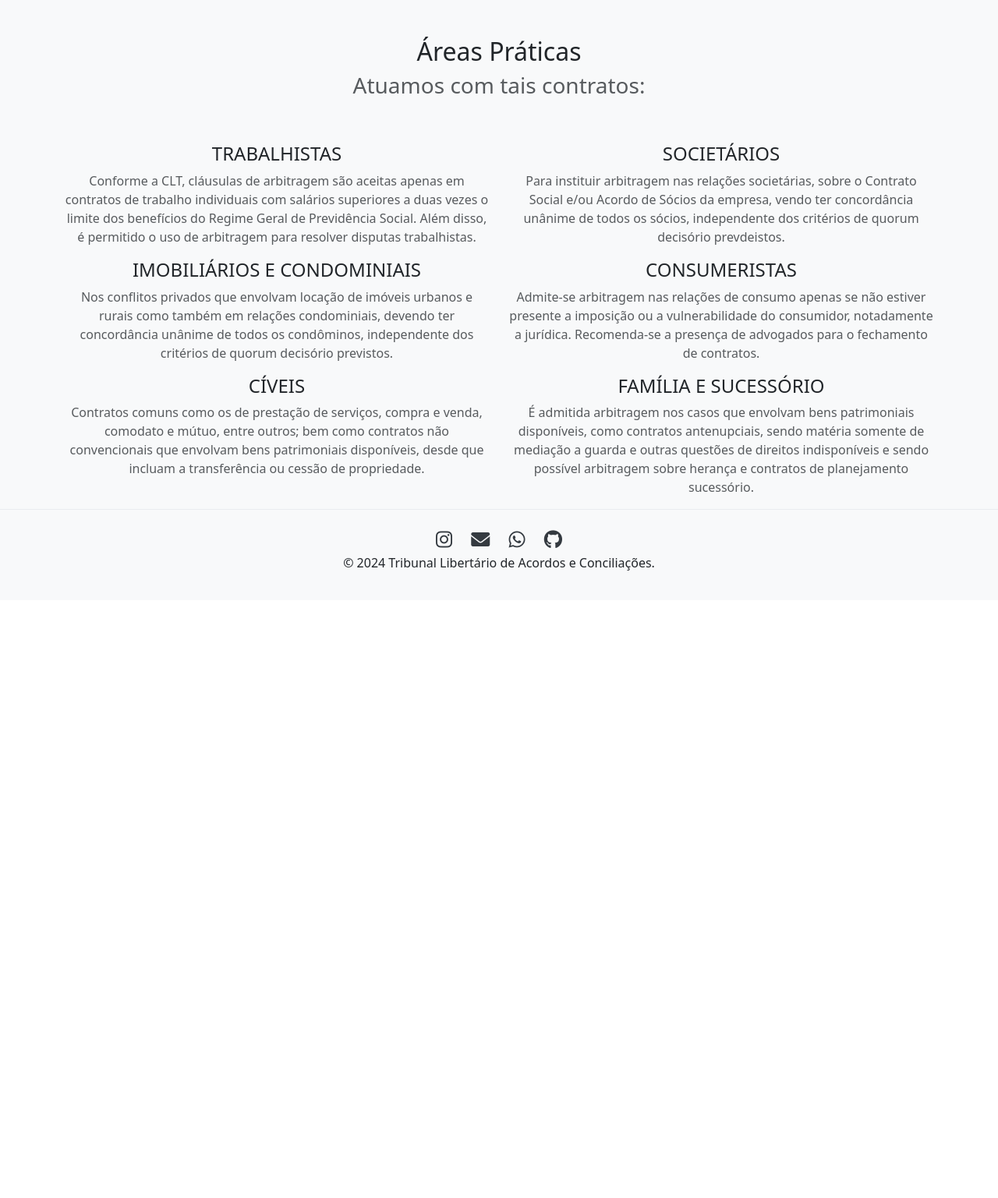
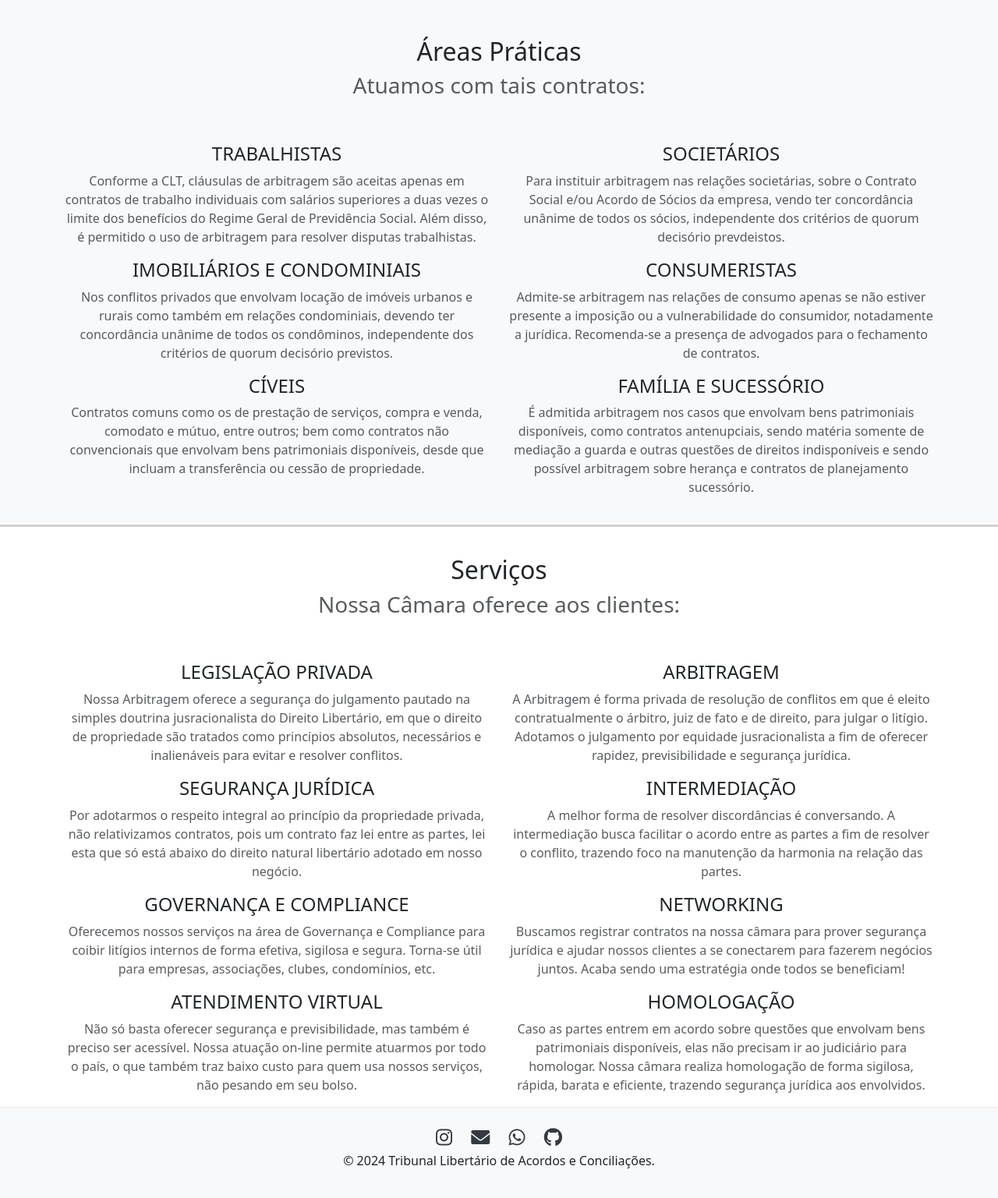
Before and after one commit to TheoTavora/Criofitness-Tlac, a PHP site: page /landing.html in a window 1280 px wide. Shown: the part 871-2408 px from the top of the page at 78% size. Before the commit the page ends 1603 px from the top, so only its background shows below. Run offline with PHP 8.4, Linux system fonts and the light colour scheme; some libraries are stand-ins or nearby versions.

Commit message:
add: serviços section

```diff
--- a/landing.css
+++ b/landing.css
@@ -25,6 +25,7 @@ html, body {
 
 body {
     overflow-x: hidden; /* Evita a rolagem horizontal */
+    background-color: #F1F1F1;
 }
 
 .menu {
@@ -67,9 +68,9 @@ body {
 }
 
 .wpp-div {
-    background-color: #60AC59;
-    width: 160px;
-    height: 55px;
+    background-color: #313345;;
+    width: 50px;
+    height: 50px;
     display: flex;
     align-items: center;
     justify-content: center;
@@ -108,6 +109,11 @@ body {
     cursor: pointer;
 }
 
+#envelope-email{
+    color: white;
+    font-size: 25px;
+}
+
 /* Hero Section */
 .hero-section {
     background-color: #313345;
@@ -137,6 +143,11 @@ body {
     border: 2px solid #F1F1F1;
     border-radius: 5px;
 }
+
+.separator {
+    border-top: 3px solid #d0d0d0; /* Cor cinza clara */
+    margin: 20px 0; /* Espaço acima e abaixo da linha */
+  }
 
 .areas-section {
     padding: 40px 0;
--- a/landing.html
+++ b/landing.html
@@ -13,18 +13,16 @@
 </head>
 <body>
     <div class="menu">
-        <a href="landing.html"><img src="/imgs/logo tlac.png" class="logo"></a>
+        <img src="/imgs/logo tlac.png" class="logo" href="landing.html">
         <ul class="navbar">
-            <li><a href="#">QUEM SOMOS</a></li>
-            <li><a href="#">ÁREAS DE SERVIÇO</a></li>
-            <li><a href="#">DOCUMENTOS</a></li>
-            <li><a href="#">CONTATO</a></li>
+            <li><a href="#practices">ÁREAS DE SERVIÇO</a></li>
+            <li><a href="#documents">DOCUMENTOS</a></li>
+            <li><a href="#footer-content">CONTATO</a></li>
 
         </ul>
         <div class="whats-button">
             <div class="wpp-div">
-              <a href="mailto:email@exemplo.com" title="Email"><i class="fas fa-envelope"></i></a>
-                <li><a href="#">Chame no Whatsapp</a></li>
+              <a href="mailto:email@exemplo.com" title="Email"><i class="fas fa-envelope" id="envelope-email"></i></a>
             </div>
         </div>
         <div class="bx bx-menu" id="menu-icon"></div>
@@ -123,12 +121,98 @@
             </div>
           </div>
         </div>
+        <div class="separator"></div>
       </section>
+
+      <!-- Práticas -->
+    <section class="page-section" id="services">
+      <div class="container">
+        <div class="row">
+          <div class="col-lg-12 text-center mb-5 mt-3">
+            <h2>Serviços</h2>
+            <h3 class="section-subheading text-muted">Nossa Câmara oferece aos clientes:</h3>
+          </div>
+        </div>
+        <div class="row text-center">
+          <div class="col-md-6">
+            <h4 class="service-heading text-uppercase">Legislação Privada</h4>
+            <p class="text-muted">
+              Nossa Arbitragem oferece a segurança do julgamento pautado na simples doutrina jusracionalista do Direito
+              Libertário, em que o direito de propriedade são tratados como princípios absolutos, necessários e
+              inalienáveis para evitar e resolver conflitos.
+            </p>
+          </div>
+          <div class="col-md-6">
+            <h4 class="service-heading text-uppercase">Arbitragem</h4>
+            <p class="text-muted">
+              A Arbitragem é forma privada de resolução de conflitos em que é eleito contratualmente o árbitro, juiz de
+              fato e de direito, para julgar o litígio. Adotamos o julgamento por equidade jusracionalista a fim de
+              oferecer rapidez, previsibilidade e segurança jurídica.
+            </p>
+          </div>
+        </div>
+        <div class="row text-center">
+          <div class="col-md-6">
+            <h4 class="service-heading text-uppercase">Segurança Jurídica</h4>
+            <p class="text-muted">
+              Por adotarmos o respeito integral ao princípio da propriedade privada, não relativizamos contratos, pois
+              um contrato faz lei entre as partes, lei esta que só está abaixo do direito natural libertário adotado em
+              nosso negócio.
+            </p>
+          </div>
+          <div class="col-md-6">
+            <h4 class="service-heading text-uppercase">Intermediação</h4>
+            <p class="text-muted">
+              A melhor forma de resolver discordâncias é conversando. A intermediação busca facilitar o acordo entre as
+              partes a fim de resolver o conflito, trazendo foco na manutenção da harmonia na relação das partes.
+            </p>
+          </div>
+        </div>
+        <div class="row text-center">
+          <div class="col-md-6">
+            <h4 class="service-heading text-uppercase">Governança e Compliance</h4>
+            <p class="text-muted">
+              Oferecemos nossos serviços na área de Governança e Compliance para coibir litígios internos de forma
+              efetiva, sigilosa e segura. Torna-se útil para empresas, associações, clubes, condomínios, etc.
+            </p>
+          </div>
+          <div class="col-md-6">
+            <h4 class="service-heading text-uppercase">Networking</h4>
+            <p class="text-muted">
+              Buscamos registrar contratos na nossa câmara para prover segurança jurídica e ajudar nossos clientes a se
+              conectarem para fazerem negócios juntos. Acaba sendo uma estratégia onde todos se beneficiam!
+            </p>
+          </div>
+        </div>
+        <div class="row text-center">
+          <div class="col-md-6">
+            <h4 class="service-heading text-uppercase">Atendimento Virtual</h4>
+            <p class="text-muted">
+              Não só basta oferecer segurança e previsibilidade, mas também é preciso ser acessível. Nossa atuação
+              on-line permite atuarmos por todo o país, o que também traz baixo custo para quem usa nossos serviços, não
+              pesando em seu bolso.
+            </p>
+          </div>
+          <div class="col-md-6">
+            <!--<span class="fa-stack fa-4x">
+                        <i class="fas fa-circle fa-stack-2x text-primary"></i>
+                        <i class="fas fa-laptop fa-stack-1x fa-inverse"></i>
+                    </span>-->
+            <h4 class="service-heading text-uppercase">Homologação</h4>
+            <p class="text-muted">
+              Caso as partes entrem em acordo sobre questões que envolvam bens patrimoniais disponíveis, elas não
+              precisam ir ao judiciário para homologar. Nossa câmara realiza homologação de forma sigilosa, rápida,
+              barata e eficiente, trazendo segurança jurídica aos envolvidos.
+            </p>
+          </div>
+        </div>
+      </div>
+    </section>
 
 
          <!-- Footer -->
     <footer class="footer">
-      <div class="container">
+      <div class="container" id="#footer-content">
           <div class="row">
               <div class="col">
                   <a href="https://www.instagram.com" target="_blank" title="Instagram"><i class="fab fa-instagram"></i></a>
```
